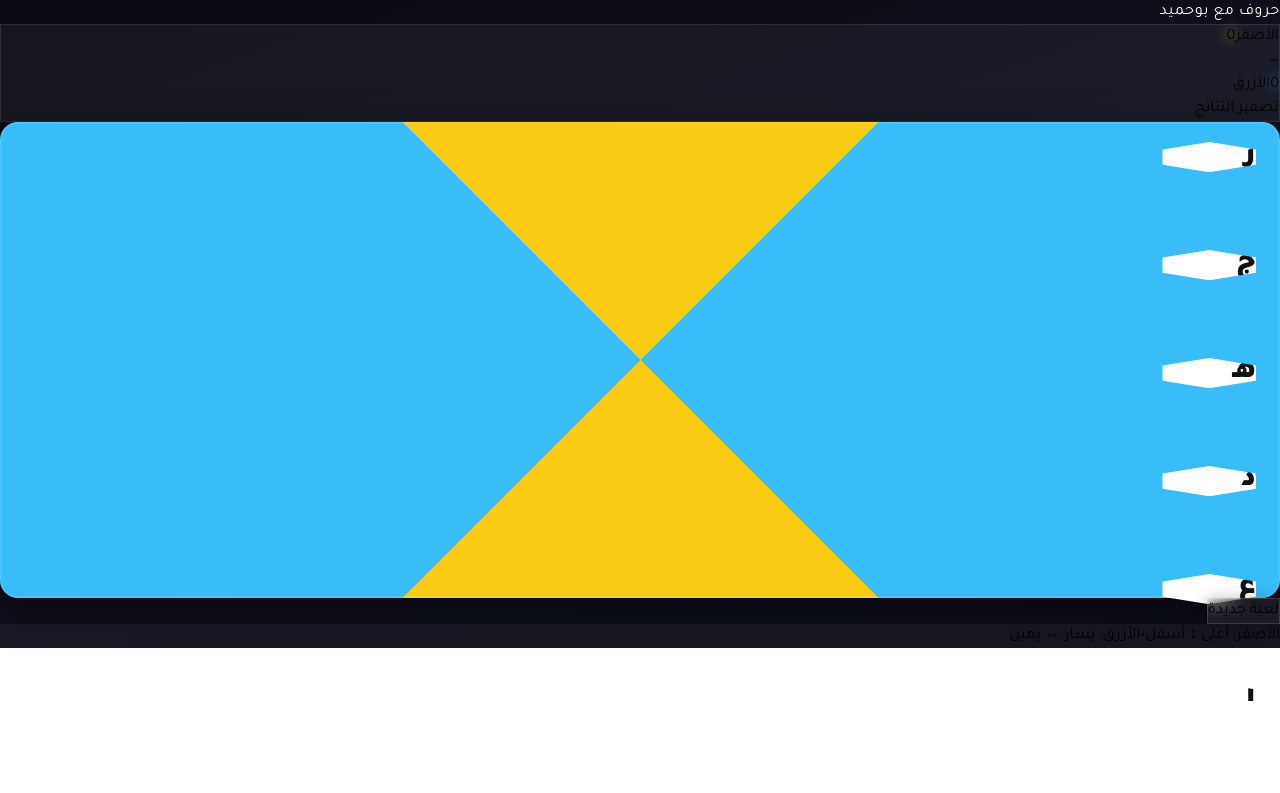
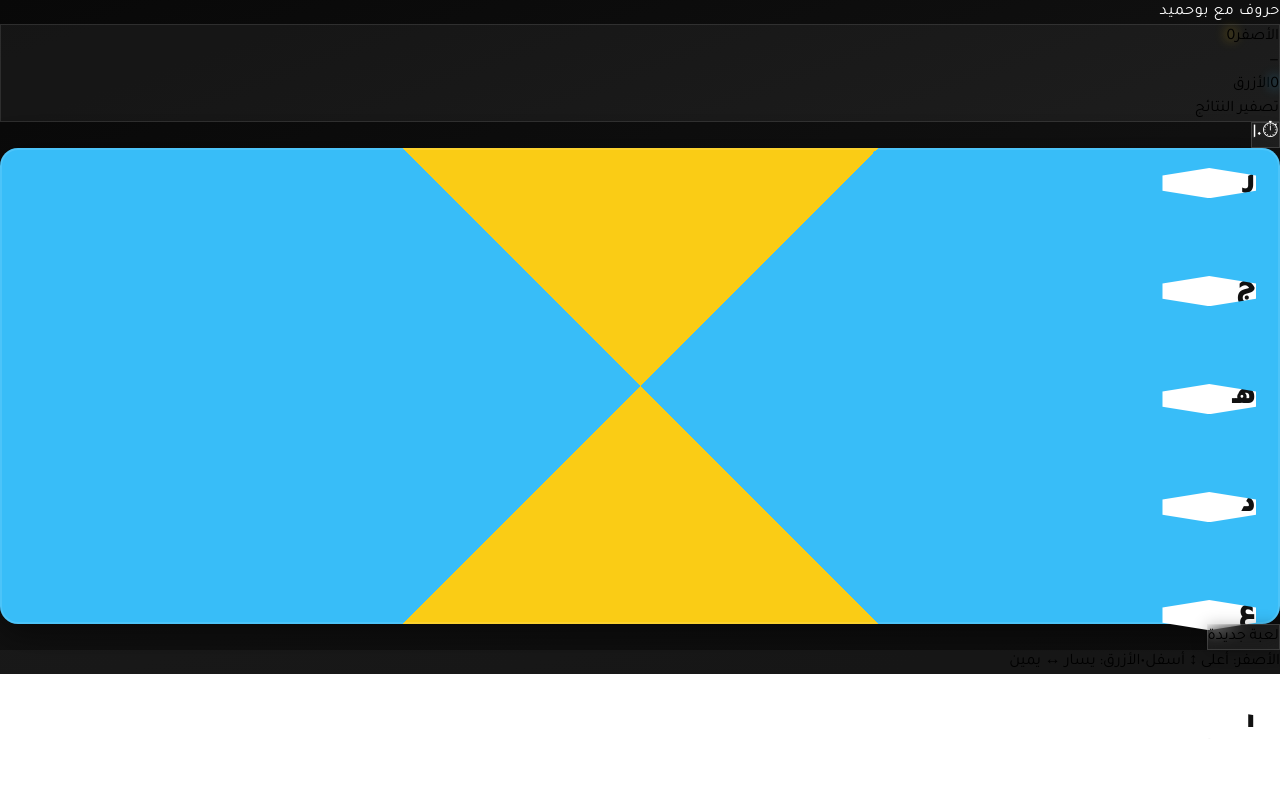
Before and after one commit to Suzry/huroof, a React (Vite) app in the folder huroof/: page / in a window 1280 px wide. Shown: the top 793 px of the page. Built offline with nearby package versions, Linux system fonts and the light colour scheme.

Commit message:
feat: implement the main Huroof game application, including hexagonal board, game logic, and UI components.

```diff
--- a/huroof/src/App.tsx
+++ b/huroof/src/App.tsx
@@ -1,4 +1,4 @@
-import { useState, useCallback, useEffect } from 'react'
+import { useState, useCallback, useEffect, useRef } from 'react'
 
 // ─── Google Font ──────────────────────────────────────────────────────────────
 if (!document.querySelector('link[data-tajawal]')) {
@@ -25,6 +25,14 @@ if (!document.querySelector('style[data-huroof]')) {
     @keyframes winPulse {
       0%,100% { transform: scale(1);    filter: brightness(1);   }
       50%     { transform: scale(1.08); filter: brightness(1.35); }
+    }
+    @keyframes timerFlash {
+      0%,100% { opacity: 1; transform: scale(1); }
+      50%     { opacity: 0.4; transform: scale(1.08); }
+    }
+    @keyframes selectedPulse {
+      0%,100% { opacity: 1; }
+      50%     { opacity: 0.45; }
     }
     * { -webkit-tap-highlight-color: transparent; }
   `
@@ -324,6 +332,92 @@ function WinOverlay({ winner, moveCount, onReset }: { winner: Team; moveCount: n
   )
 }
 
+// ─── CountdownTimer ───────────────────────────────────────────────────────────
+
+function CountdownTimer() {
+  const TOTAL = 10
+  const [timeLeft, setTimeLeft] = useState<number | null>(null)
+  const intervalRef = useRef<ReturnType<typeof setInterval> | null>(null)
+
+  const start = () => {
+    // If already running or done, reset and restart
+    if (intervalRef.current) clearInterval(intervalRef.current)
+    setTimeLeft(TOTAL)
+    intervalRef.current = setInterval(() => {
+      setTimeLeft(t => {
+        if (t === null || t <= 1) {
+          clearInterval(intervalRef.current!)
+          intervalRef.current = null
+          return 0
+        }
+        return t - 1
+      })
+    }, 1000)
+  }
+
+  const reset = () => {
+    if (intervalRef.current) clearInterval(intervalRef.current)
+    intervalRef.current = null
+    setTimeLeft(null)
+  }
+
+  // Clean up on unmount
+  useEffect(() => () => { if (intervalRef.current) clearInterval(intervalRef.current) }, [])
+
+  const isRunning = timeLeft !== null && timeLeft > 0
+  const isDone    = timeLeft === 0
+
+  // Color shifts: green → yellow → red as time runs out
+  const color = isDone ? '#ef4444'
+    : timeLeft !== null && timeLeft <= 3 ? '#f97316'
+    : timeLeft !== null && timeLeft <= 6 ? '#facc15'
+    : '#4ade80'
+
+  return (
+    <div className="flex items-center gap-3" style={{ fontFamily: 'Tajawal, serif' }}>
+      {/* Main timer display + start button */}
+      <button
+        onClick={isRunning ? reset : start}
+        className="flex items-center gap-3 rounded-2xl px-7 py-3.5 transition-all active:scale-95"
+        style={{
+          background: 'rgba(255,255,255,0.06)',
+          border: `1.5px solid ${timeLeft !== null ? color : 'rgba(255,255,255,0.15)'}`,
+          boxShadow: timeLeft !== null ? `0 0 14px ${color}44` : 'none',
+          animation: isDone ? 'timerFlash 0.5s ease-in-out infinite' : 'none',
+        }}
+      >
+        {/* Clock icon */}
+        <span style={{ fontSize: 22, lineHeight: 1, color: '#ffffff' }}>⏱</span>
+
+        {/* Number */}
+        <span
+          className="font-black min-w-[28px] text-center"
+          style={{
+            fontSize: timeLeft !== null ? 32 : 22,
+            color: timeLeft !== null ? color : '#ffffff',
+            textShadow: timeLeft !== null ? `0 0 16px ${color}` : 'none',
+            transition: 'color 0.4s, font-size 0.2s',
+            lineHeight: 1,
+          }}
+        >
+          {isDone ? 'مفتوح للكل' : timeLeft !== null ? timeLeft : '١٠'}
+        </span>
+      </button>
+
+      {/* Reset pill — only visible when active */}
+      {timeLeft !== null && (
+        <button
+          onClick={reset}
+          className="text-[11px] text-white/35 hover:text-white/60 transition-colors"
+          style={{ fontFamily: 'Tajawal, serif' }}
+        >
+          إعادة
+        </button>
+      )}
+    </div>
+  )
+}
+
 // ─── Main App ─────────────────────────────────────────────────────────────────
 
 export default function App() {
@@ -412,7 +506,7 @@ export default function App() {
     <div
       className="min-h-screen flex flex-col items-center justify-start gap-4 py-6 px-3 select-none"
       style={{
-        background: 'linear-gradient(160deg, #0a0a12 0%, #10101e 50%, #0d0d18 100%)',
+        background: 'linear-gradient(160deg, #080808 0%, #111111 50%, #0d0d0d 100%)',
         fontFamily: 'Tajawal, serif',
       }}
       onClick={handleCancel}
@@ -433,6 +527,9 @@ export default function App() {
 
       {/* ── Score Board ── */}
       <ScoreBoard yellow={score.yellow} blue={score.blue} onReset={() => setScore({ yellow: 0, blue: 0 })} />
+
+      {/* ── Countdown Timer ── */}
+      <CountdownTimer />
 
       {/* ── Move Counter ── */}
       {!winner && moveCount > 0 && (
@@ -474,9 +571,13 @@ export default function App() {
                 className="absolute"
                 style={{ left: x, top: y, width: HEX_W, height: HEX_H }}
               >
-                {/* Border */}
+                {/* Border — white + pulsing when selected */}
                 <div className="absolute inset-0"
-                     style={{ clipPath: CLIP, background: isWinCell ? '#ffffff' : BORDER_COLOR }} />
+                     style={{
+                       clipPath: CLIP,
+                       background: isWinCell ? '#ffffff' : isSel ? '#ffffff' : BORDER_COLOR,
+                       animation: isSel ? 'selectedPulse 0.7s ease-in-out infinite' : 'none',
+                     }} />
 
                 {/* Fill */}
                 <div
@@ -484,10 +585,14 @@ export default function App() {
                   style={{
                     top: 4, left: 4, right: 4, bottom: 4,
                     clipPath: CLIP,
-                    background: hexFill(cell.color, isSel),
-                    filter: hexGlow(cell.color),
+                    background: isSel
+                      ? '#1e293b'                   /* dark slate — official, clear */
+                      : hexFill(cell.color, false),
+                    filter: isSel
+                      ? 'drop-shadow(0 0 14px rgba(255,255,255,1))'
+                      : hexGlow(cell.color),
                     transition: 'background 0.2s ease, filter 0.2s ease, transform 0.15s ease',
-                    transform: isSel ? 'scale(0.88)' : justPlaced ? 'scale(1.1)' : 'scale(1)',
+                    transform: isSel ? 'scale(0.92)' : justPlaced ? 'scale(1.1)' : 'scale(1)',
                     animation: isWinCell ? 'winPulse 0.8s ease-in-out infinite' : 'none',
                   }}
                   onClick={() => handleCellClick(cell.row, cell.col)}
@@ -498,9 +603,11 @@ export default function App() {
                       fontSize: SIZE * 0.56,
                       fontFamily: 'Tajawal, serif',
                       lineHeight: 1,
-                      color: cell.color === 'neutral' ? '#111111'
+                      color: isSel ? '#ffffff'          /* white on dark slate */
+                           : cell.color === 'neutral' ? '#111111'
                            : cell.color === 'yellow'  ? '#1a1200' : '#ffffff',
-                      textShadow: cell.color !== 'neutral' ? '0 1px 4px rgba(0,0,0,0.4)' : 'none',
+                      textShadow: isSel ? 'none'
+                                : cell.color !== 'neutral' ? '0 1px 4px rgba(0,0,0,0.4)' : 'none',
                       transition: 'color 0.2s',
                     }}
                   >
```
